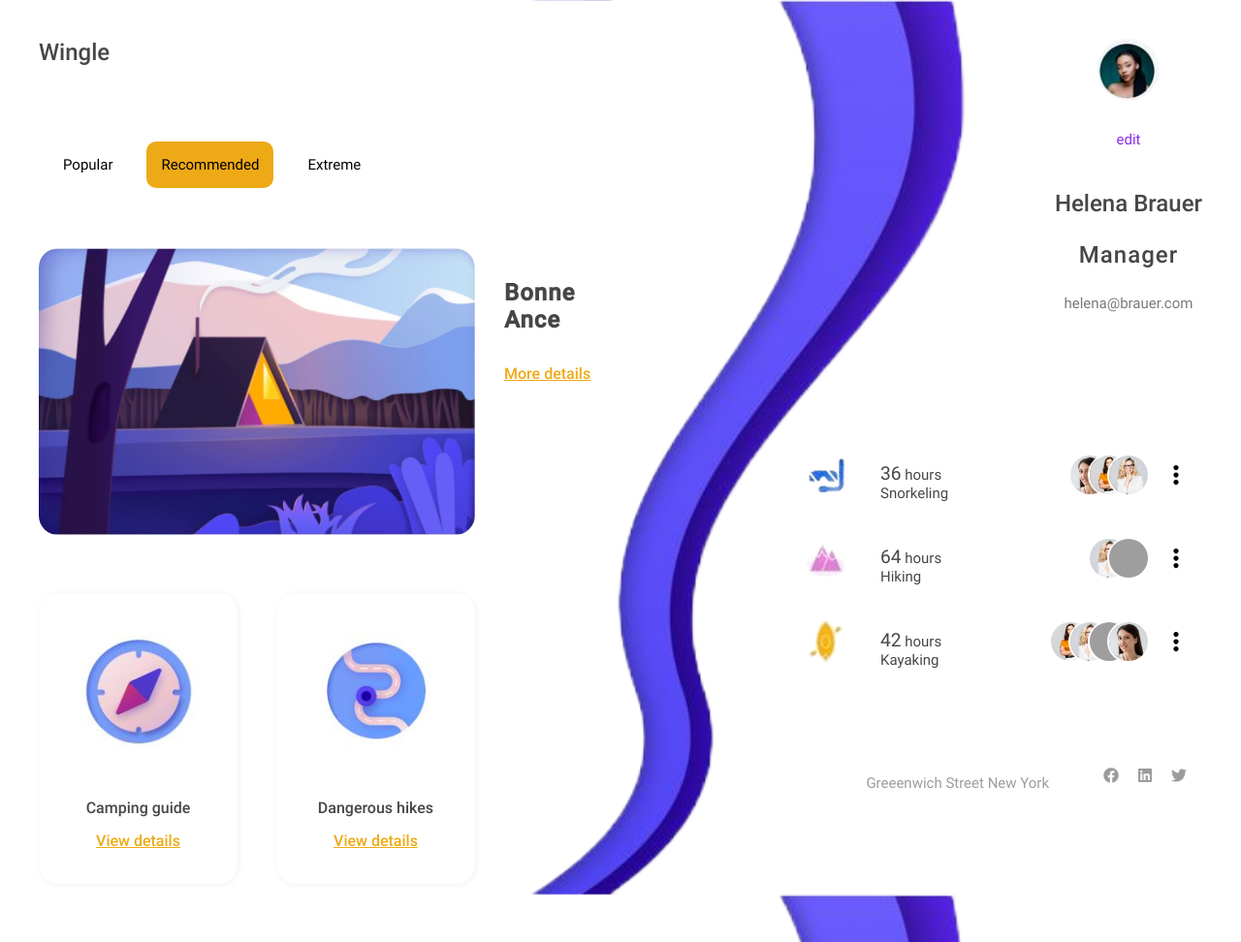
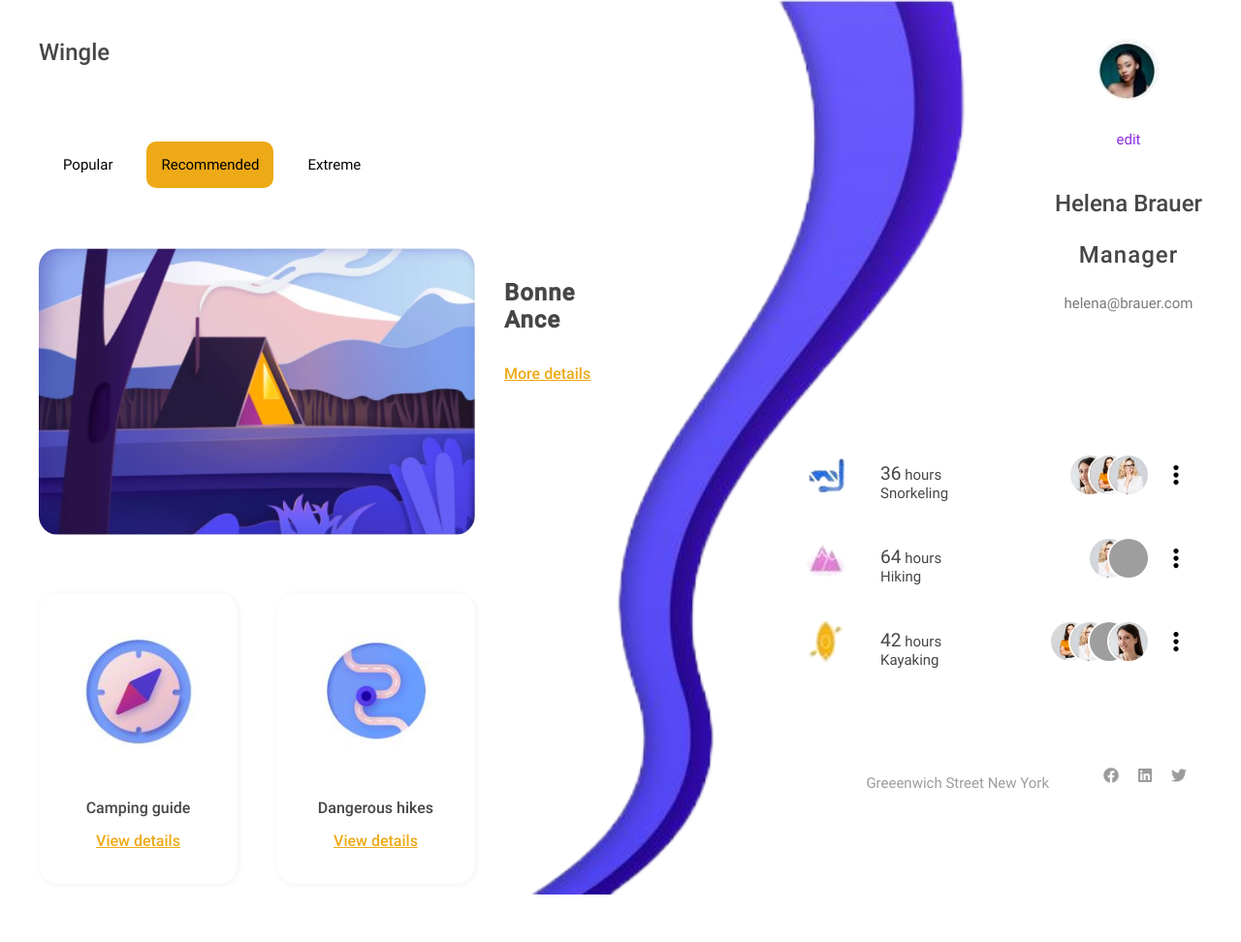
Before and after one commit to RGianie/WCC_Andry-Gianie-10-03-22, a plain HTML site: page index.html in a window 1280 px wide. Shown: the whole page at 97% size. Drawn offline with Linux system fonts and the light colour scheme; grey boxes are pictures that could not be loaded.

Commit message:
fix body width

```diff
--- a/assets/css/style.css
+++ b/assets/css/style.css
@@ -35,6 +35,8 @@ body {
   color: rgba(0, 0, 0, 0.727);
   background-image: url("../../maquette/bg.png");
   background-size: cover;
+  background-repeat: no-repeat;
+  min-width: 1120px;
 }
 a {
   color: #eea916;
```
